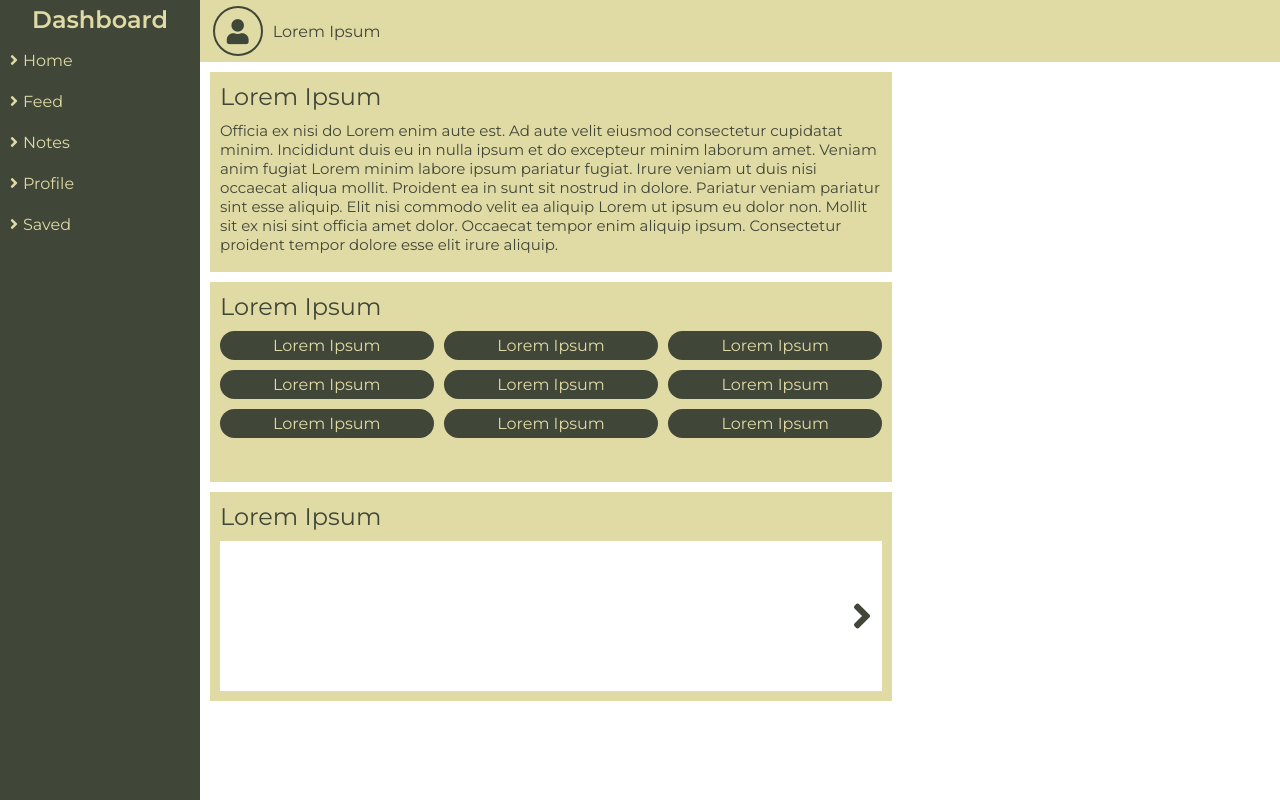
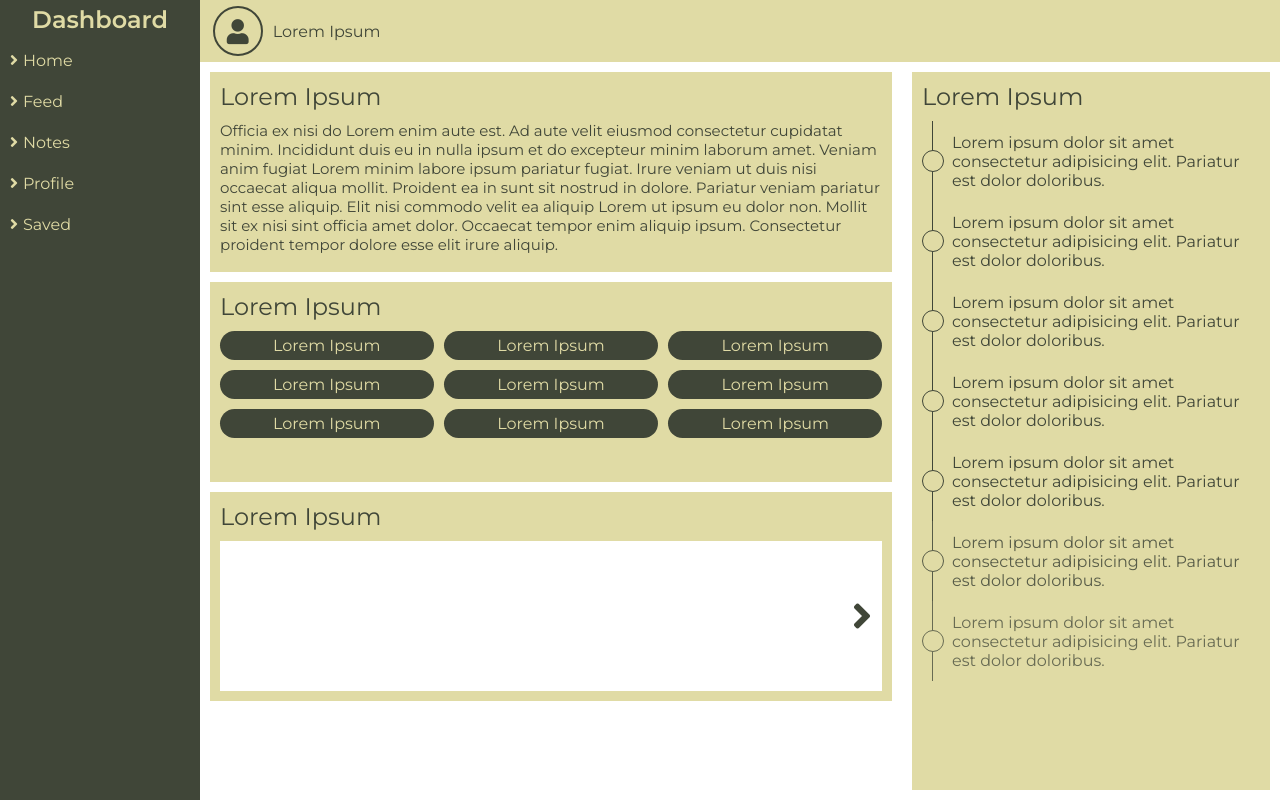
Before and after one commit to mateus-xv/dashboard, a React (Create React App) app: page / in a window 1280 px wide. Built offline with nearby package versions, Linux system fonts and the light colour scheme; the HTML template or start-up script is replaced by a standard one.

Commit message:
Add Last Activity Component

```diff
--- /dev/null
+++ b/src/components/Main/Home/Activity.js
@@ -0,0 +1,62 @@
+import React from 'react';
+
+const Activity = () => {
+	return(
+		<section className="last-activity">
+			<h2 className="last-activity__title">Lorem Ipsum</h2>
+			<div className="last-activity__body-wrapper">
+				<div className="last-activity__content-wrapper">
+					<div className="last-activity__mark"></div>
+					<p className="last-activity__message">
+						Lorem ipsum dolor sit amet consectetur adipisicing elit.
+						Pariatur est dolor doloribus.
+					</p>
+				</div>
+				<div className="last-activity__content-wrapper">
+					<div className="last-activity__mark"></div>
+					<p className="last-activity__message">
+						Lorem ipsum dolor sit amet consectetur adipisicing elit.
+						Pariatur est dolor doloribus.
+					</p>
+				</div>
+				<div className="last-activity__content-wrapper">
+					<div className="last-activity__mark"></div>
+					<p className="last-activity__message">
+						Lorem ipsum dolor sit amet consectetur adipisicing elit.
+						Pariatur est dolor doloribus.
+					</p>
+				</div>
+				<div className="last-activity__content-wrapper">
+					<div className="last-activity__mark"></div>
+					<p className="last-activity__message">
+						Lorem ipsum dolor sit amet consectetur adipisicing elit.
+						Pariatur est dolor doloribus.
+					</p>
+				</div>
+				<div className="last-activity__content-wrapper">
+					<div className="last-activity__mark"></div>
+					<p className="last-activity__message">
+						Lorem ipsum dolor sit amet consectetur adipisicing elit.
+						Pariatur est dolor doloribus.
+					</p>
+				</div>
+				<div className="last-activity__content-wrapper">
+					<div className="last-activity__mark"></div>
+					<p className="last-activity__message">
+						Lorem ipsum dolor sit amet consectetur adipisicing elit.
+						Pariatur est dolor doloribus.
+					</p>
+				</div>
+				<div className="last-activity__content-wrapper">
+					<div className="last-activity__mark"></div>
+					<p className="last-activity__message">
+						Lorem ipsum dolor sit amet consectetur adipisicing elit.
+						Pariatur est dolor doloribus.
+					</p>
+				</div>
+			</div>
+		</section>
+	);
+};
+
+export default Activity;
--- a/src/components/Main/Home/Home.js
+++ b/src/components/Main/Home/Home.js
@@ -5,14 +5,20 @@ import React from 'react';
 import News from './News';
 import Topics from '../shared/Topics/Topics';
 import Support from './Support';
+import Activity from './Activity';
 
 const Home = () => {
 	return(
-		<div className="cards-wrapper">
-			<News/>
-			<Topics/>
-			<Support/>
-		</div>
+		<React.Fragment>
+			<div className="cards-wrapper">
+				<News/>
+				<Topics/>
+				<Support/>
+			</div>
+			<div className="column-wrapper">
+				<Activity/>
+			</div>
+		</React.Fragment>
 	);
 }
 
--- /dev/null
+++ b/src/scss/layout/_column-wrapper.scss
@@ -0,0 +1,6 @@
+.column-wrapper{
+	width: 35%;
+	height: 100%;
+	padding: 10px;
+
+}
--- a/src/scss/layout/_section.scss
+++ b/src/scss/layout/_section.scss
@@ -8,6 +8,8 @@ section{
 	margin-bottom: 10px;
 }
 
-section:last-child{
+section.last-activity{
+	width: 100%;
+	height: 100%;
 	margin: 0;
 }
--- a/src/scss/layout/index.scss
+++ b/src/scss/layout/index.scss
@@ -3,3 +3,4 @@
 @import 'main';
 @import 'section';
 @import 'cards-wrapper';
+@import 'column-wrapper';
--- /dev/null
+++ b/src/scss/module/_last-activity.scss
@@ -0,0 +1,69 @@
+@import "../base/colors";
+
+.last-activity{
+	padding: 10px;
+
+	&__title{
+		@extend .news__title;
+	}
+
+	&__body-wrapper{
+		width: 100%;
+		padding-right: 10px;
+		height: calc(100% - 39px);
+		overflow-y: auto;
+	}
+
+	&__content-wrapper{
+		display: flex;
+		justify-content: space-between;
+		align-items: center;
+		width: 100%;
+		height: 80px;
+
+		&:nth-last-child(2){
+			opacity: 0.85;
+		}
+
+		&:last-child{
+			opacity: 0.75
+		}
+	}
+
+	&__mark{
+		position: relative;
+		margin-right: 30px;
+		height: 100%;
+
+		&::before{
+			position: absolute;
+			left: 0;
+			top: 50%;
+			transform: translateY(-50%);
+			z-index: 1;
+			display: block;
+			content: "";
+			width: 20px;
+			height: 20px;
+			border-radius: 50%;
+			border: 1px solid $dark-green;
+			background: $beige;
+		}
+
+		&::after{
+			position: absolute;
+			left: 10px;
+			top: 0;
+			z-index: 0;
+			display: block;
+			content: "";
+			width: 1px;
+			height: 100%;
+			background: $dark-green;
+		}
+	}
+
+	&__message{
+		padding: 10px 0;
+	}
+}
--- a/src/scss/module/_support.scss
+++ b/src/scss/module/_support.scss
@@ -2,6 +2,7 @@
 
 .support{
 	padding: 10px;
+	margin: 0;
 
 	&__title{
 		@extend .news__title;
--- a/src/scss/module/index.scss
+++ b/src/scss/module/index.scss
@@ -4,3 +4,4 @@
 @import 'news';
 @import 'topics';
 @import 'support';
+@import 'last-activity';
```
